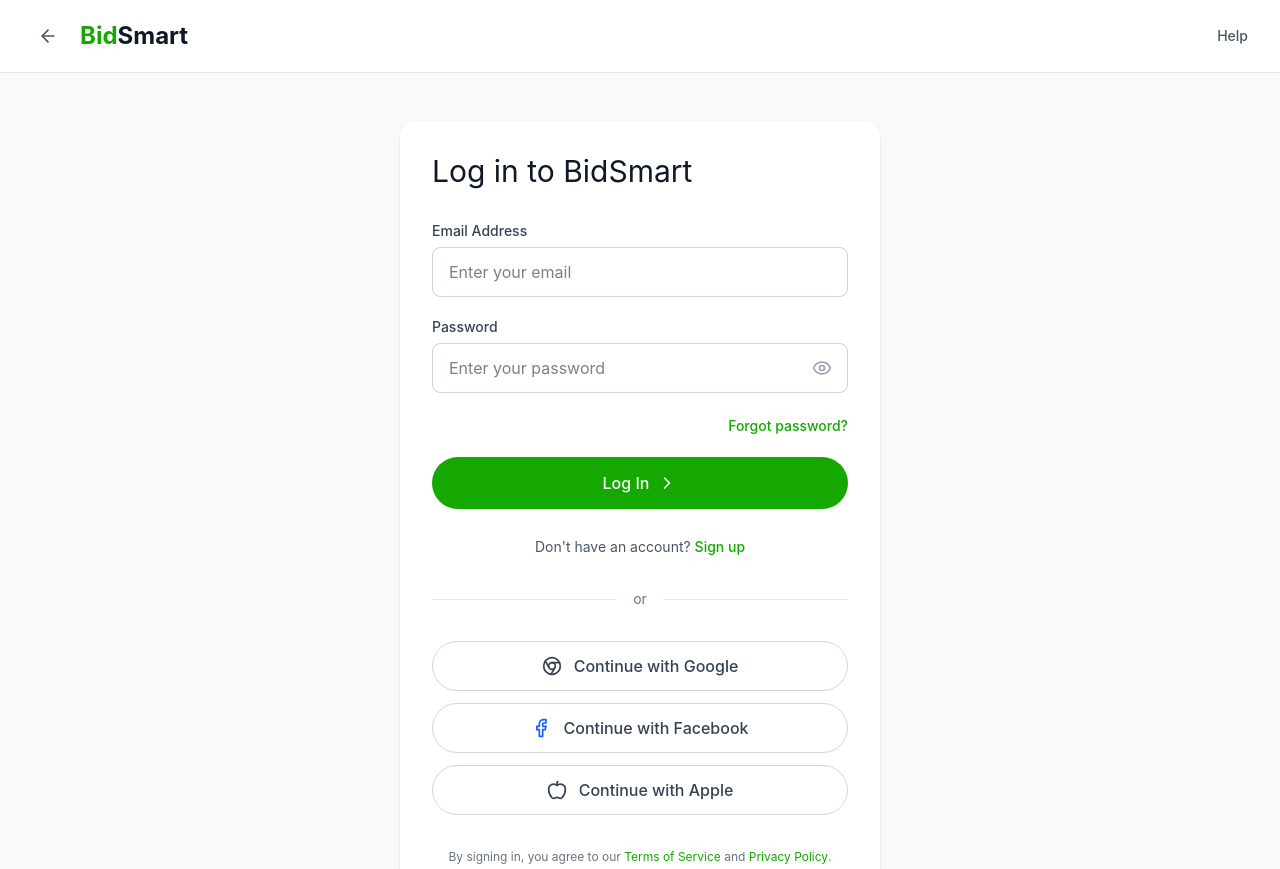
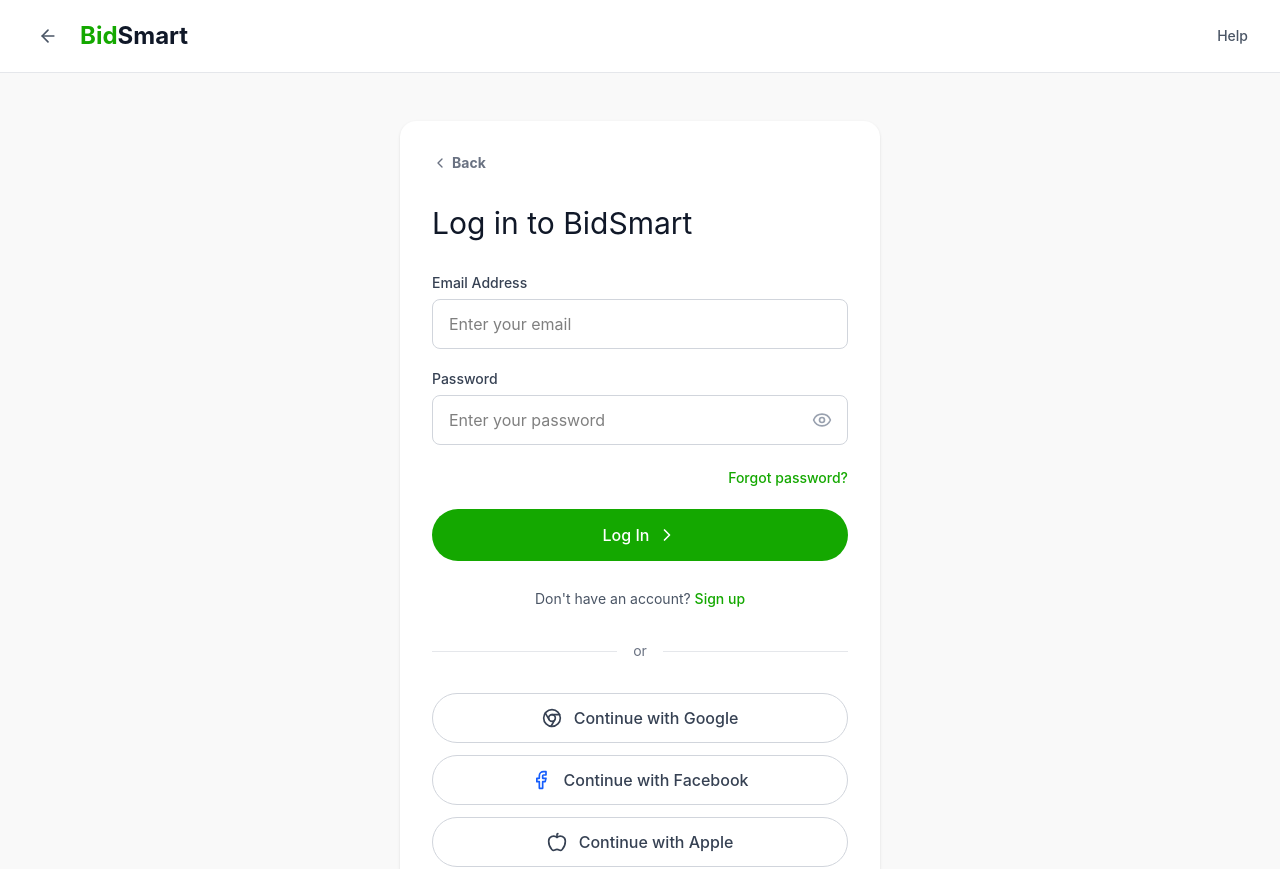
Before and after one commit to faris-dm/Reverse-Action-System, a React (Vite) app in the folder Client/: page /login in a window 1280 px wide. Shown: the top 869 px of the page. Built offline with nearby package versions, Linux system fonts and the light colour scheme.

Commit message:
updated the btn link paths and  ui of the log  and added a back btn

```diff
--- a/Client/src/components/ui/Login.jsx
+++ b/Client/src/components/ui/Login.jsx
@@ -1,5 +1,6 @@
 // LoginPage.jsx
 import React, { useState } from "react";
+import { Link } from "react-router-dom";
 import {
   Mail,
   Lock,
@@ -9,6 +10,7 @@
   ChevronRight,
   Briefcase,
   Facebook,
+  ChevronLeft,
   Apple,
   Chrome,
 } from "lucide-react";
@@ -83,8 +85,16 @@
       </header>
 
       {/* Main Content */}
+
       <main className="flex-1 flex items-center justify-center py-8 sm:py-12 px-4">
         <div className="w-full max-w-[480px] bg-white rounded-2xl shadow-sm p-6 sm:p-8">
+          <button
+            onClick={() => window.history.back()}
+            className="group flex items-center text-sm font-bold text-gray-500 hover:text-[#108a00] mb-8 transition-colors"
+          >
+            <ChevronLeft className="w-4 h-4 mr-1 group-hover:-translate-x-1 transition-transform" />{" "}
+            Back
+          </button>
           {/* Welcome Text - Upwork style */}
           <div className="mb-8">
             <h1 className="text-2xl sm:text-3xl font-normal text-gray-900 mb-2">
@@ -195,9 +205,11 @@
             <div className="text-center pt-2">
               <p className="text-sm text-gray-600">
                 Don't have an account?{" "}
-                <button className="text-[#14a800] hover:underline font-medium">
-                  Sign up
-                </button>
+                <Link to="/role">
+                  <button className="text-[#14a800] hover:underline font-medium">
+                    Sign up
+                  </button>
+                </Link>
               </p>
             </div>
           </form>
```
